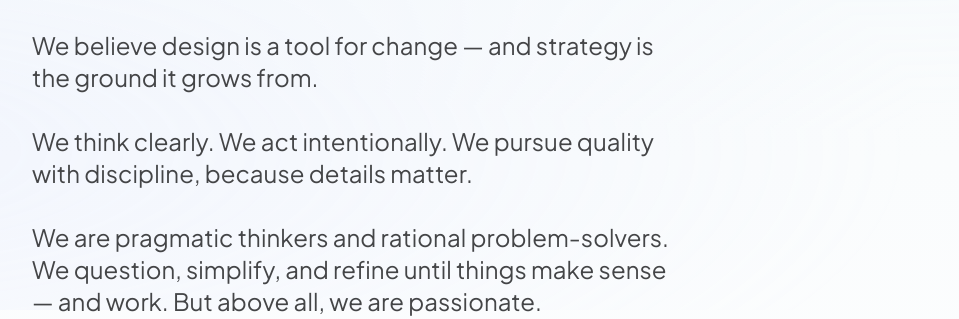
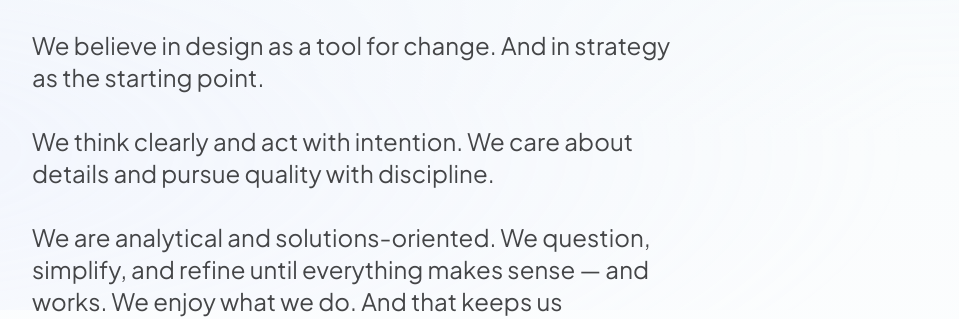
Before and after one commit to sortegasa/springbold, a plain HTML site: page index.html in a window 1280 px wide. Shown: the part 490-809 px from the top of the page, without its empty margins (288-1247 px from the left). Drawn offline with nearby package versions, Linux system fonts and the light colour scheme.

Commit message:
Contact us translated

```diff
--- a/assets/css/styles.css
+++ b/assets/css/styles.css
@@ -213,7 +213,7 @@ html.dark #lang-select:hover {
   animation: fadeIn 1s cubic-bezier(0.39, 0.575, 0.565, 1) both;
 }
 
-/* ACCESIBILIDAD: Desactiva animaciones si el usuario así lo prefiere */
+/* ACCESIBILIDAD: Desactiva animaciones si el usuario lo decide */
 @media (prefers-reduced-motion: reduce) {
   .fade-in {
     animation-duration: 0.01s !important;
--- a/assets/js/lang.js
+++ b/assets/js/lang.js
@@ -1,48 +1,48 @@
-document.addEventListener("DOMContentLoaded", function () {
+document.addEventListener("DOMContentLoaded", () => {
   const translations = {
     en: {
       title: "Strategic design and digital innovation agency.",
       subheading: "Purpose to grow. Boldness to move.",
       paragraphs: [
-        "We believe design is a tool for change — and strategy is the ground it grows from.",
-        "We think clearly. We act intentionally. We pursue quality with discipline, because details matter.",
-        "We are pragmatic thinkers and rational problem-solvers. We question, simplify, and refine until things make sense — and work. But above all, we are passionate. Enthusiastic. We love what we do. And we do it with joy.",
-        "We design with precision, and we build with purpose. We don’t chase trends — we create clarity. For brands that are ready to move forward — with the energy to grow, and the courage to stand out.",
-        "That’s what it means to be Springbold."
-      ]
+        "We believe in design as a tool for change. And in strategy as the starting point.",
+        "We think clearly and act with intention. We care about details and pursue quality with discipline.",
+        "We are analytical and solutions-oriented. We question, simplify, and refine until everything makes sense — and works. We enjoy what we do. And that keeps us demanding.",
+        "We design with precision and build with purpose. We don’t follow trends — we create clarity. For brands that want to move forward with energy, and stand out with meaning."
+      ],
+      footer: "Contact us at"
     },
     es: {
       title: "Agencia de diseño estratégico e innovación digital.",
       subheading: "Propósito para crecer. Valentía para avanzar.",
       paragraphs: [
-        "Creemos que el diseño es una herramienta de cambio, y que la estrategia es su base.",
-        "Pensamos con claridad. Actuamos con intención. Perseguimos la calidad con disciplina, porque los detalles importan.",
-        "Somos pensadores pragmáticos y resolvemos problemas de forma racional. Cuestionamos, simplificamos y refinamos hasta que las cosas tienen sentido — y funcionan. Pero por encima de todo, somos apasionados. Entusiastas. Amamos lo que hacemos. Y lo hacemos disfrutando.",
-        "Diseñamos con precisión, y construimos con propósito. No seguimos tendencias — creamos claridad. Para marcas que están listas para avanzar — con la energía para crecer, y el coraje para destacar.",
-        "Eso es lo que significa ser Springbold."
-      ]
+        "Creemos en el diseño como una herramienta de cambio. Y en la estrategia como el punto de partida.",
+        "Pensamos con claridad y actuamos con intención. Cuidamos los detalles y buscamos calidad con rigor.",
+        "Somos analíticos y resolutivos. Cuestionamos, simplificamos y afinamos hasta que todo tiene sentido — y funciona. Disfrutamos lo que hacemos. Y eso nos mantiene exigentes.",
+        "Diseñamos con precisión. Construimos con propósito. No seguimos tendencias: buscamos claridad. Para marcas que quieren avanzar con energía, y diferenciarse con sentido."
+      ],
+      footer: "Escríbenos a"
     },
     it: {
       title: "Agenzia di design strategico e innovazione digitale.",
       subheading: "Scopo per crescere. Coraggio per andare avanti.",
       paragraphs: [
-        "Crediamo che il design sia uno strumento di cambiamento — e la strategia il terreno su cui cresce.",
-        "Pensiamo con chiarezza. Agiamo con intenzione. Perseguiamo la qualità con disciplina, perché i dettagli contano.",
-        "Siamo pensatori pragmatici e risolutori razionali di problemi. Mettiamo in discussione, semplifichiamo e perfezioniamo fino a quando tutto ha senso — e funziona. Ma soprattutto, siamo appassionati. Entusiasti. Amiamo ciò che facciamo. E lo facciamo con gioia.",
-        "Progettiamo con precisione e costruiamo con scopo. Non inseguiamo le mode — creiamo chiarezza. Per marchi pronti a crescere — con l'energia per evolversi e il coraggio di distinguersi.",
-        "Questo è ciò che significa essere Springbold."
-      ]
+        "Crediamo nel design come strumento di cambiamento. E nella strategia come punto di partenza.",
+        "Pensiamo con chiarezza e agiamo con intenzione. Prestiamo attenzione ai dettagli e perseguiamo la qualità con rigore.",
+        "Siamo analitici e orientati alla soluzione. Mettiamo in discussione, semplifichiamo e perfezioniamo finché tutto ha senso — e funziona. Amiamo ciò che facciamo. Ed è questo che ci rende esigenti.",
+        "Progettiamo con precisione e costruiamo con scopo. Non seguiamo le mode — creiamo chiarezza. Per marchi pronti ad andare avanti con energia e distinguersi con significato."
+      ],
+      footer: "Contattaci a"
     },
     pt: {
       title: "Agência de design estratégico e inovação digital.",
       subheading: "Propósito para crescer. Coragem para avançar.",
       paragraphs: [
-        "Acreditamos que o design é uma ferramenta de mudança — e a estratégia é o terreno onde ele cresce.",
-        "Pensamos com clareza. Agimos com intenção. Buscamos qualidade com disciplina, porque os detalhes importam.",
-        "Somos pensadores pragmáticos e solucionadores racionais de problemas. Questionamos, simplificamos e refinamos até que tudo faça sentido — e funcione. Mas acima de tudo, somos apaixonados. Entusiastas. Amamos o que fazemos. E fazemos com alegria.",
-        "Projetamos com precisão e construímos com propósito. Não seguimos tendências — criamos clareza. Para marcas prontas para avançar — com energia para crescer e coragem para se destacar.",
-        "É isso que significa ser Springbold."
-      ]
+        "Acreditamos no design como uma ferramenta de mudança. E na estratégia como ponto de partida.",
+        "Pensamos com clareza e agimos com intenção. Cuidamos dos detalhes e buscamos qualidade com rigor.",
+        "Somos analíticos e focados em soluções. Questionamos, simplificamos e refinamos até que tudo faça sentido — e funcione. Gostamos do que fazemos. E isso nos mantém exigentes.",
+        "Projetamos com precisão e construímos com propósito. Não seguimos tendências — criamos clareza. Para marcas que querem avançar com energia e se destacar com significado."
+      ],
+      footer: "Fale conosco em"
     }
   };
 
@@ -55,9 +55,10 @@ document.addEventListener("DOMContentLoaded", function () {
     document.getElementById("main-title").textContent = t.title;
 
     const subheading = document.querySelector('[data-i18n="subheading"]');
-    if (subheading) {
-      subheading.innerText = t.subheading || "";
-    }
+    if (subheading) subheading.innerText = t.subheading || "";
+
+    const footerText = document.querySelector('[data-i18n="footer"]');
+    if (footerText) footerText.innerText = t.footer || "";
 
     const paragraphs = document.querySelectorAll(".content-paragraph");
     paragraphs.forEach((p, i) => {
@@ -65,16 +66,31 @@ document.addEventListener("DOMContentLoaded", function () {
     });
   };
 
-  if (langSelector) {
-    langSelector.addEventListener("change", function () {
-      updateLanguage(this.value);
-      console.log("Language changed to:", this.value);
-    });
+  // Detectar idioma del navegador
+  const getBrowserLang = () => {
+    const lang = navigator.language || navigator.userLanguage || "en";
+    const shortLang = lang.split("-")[0];
+    return Object.keys(translations).includes(shortLang) ? shortLang : "en";
+  };
+
+  // Inicializar idioma
+  let savedLang = localStorage.getItem("lang");
+  if (!savedLang) {
+    savedLang = getBrowserLang();
+    localStorage.setItem("lang", savedLang);
   }
 
-  if (langSelector && langSelector.value) {
-    updateLanguage(langSelector.value);
+  if (langSelector) {
+    langSelector.value = savedLang;
+    updateLanguage(savedLang);
+
+    langSelector.addEventListener("change", function () {
+      const newLang = this.value;
+      localStorage.setItem("lang", newLang);
+      updateLanguage(newLang);
+      console.log("Language changed to:", newLang);
+    });
   } else {
-    updateLanguage("en");
+    updateLanguage(savedLang);
   }
 });
--- a/index.html
+++ b/index.html
@@ -70,7 +70,8 @@
   </div>
 
   <footer class="w-full max-w-screen-lg mt-6 mb-20 sm:mb-16 text-left px-4 sm:px-6 md:px-12 lg:px-24 xl:px-32 text-base sm:text-lg leading-[1.7] tracking-[0.003em] fade-in">
-    Contact us at <a href="mailto:hi@springbold.com">hi@springbold.com</a>
+  <span data-i18n="footer"></span>
+  <a href="mailto:hi@springbold.com">hi@springbold.com</a>
   </footer>
 
   <script src="assets/js/lang.js" defer></script>
```
Also changed, not shown: assets/js/min.js (+10 -18 lines).
